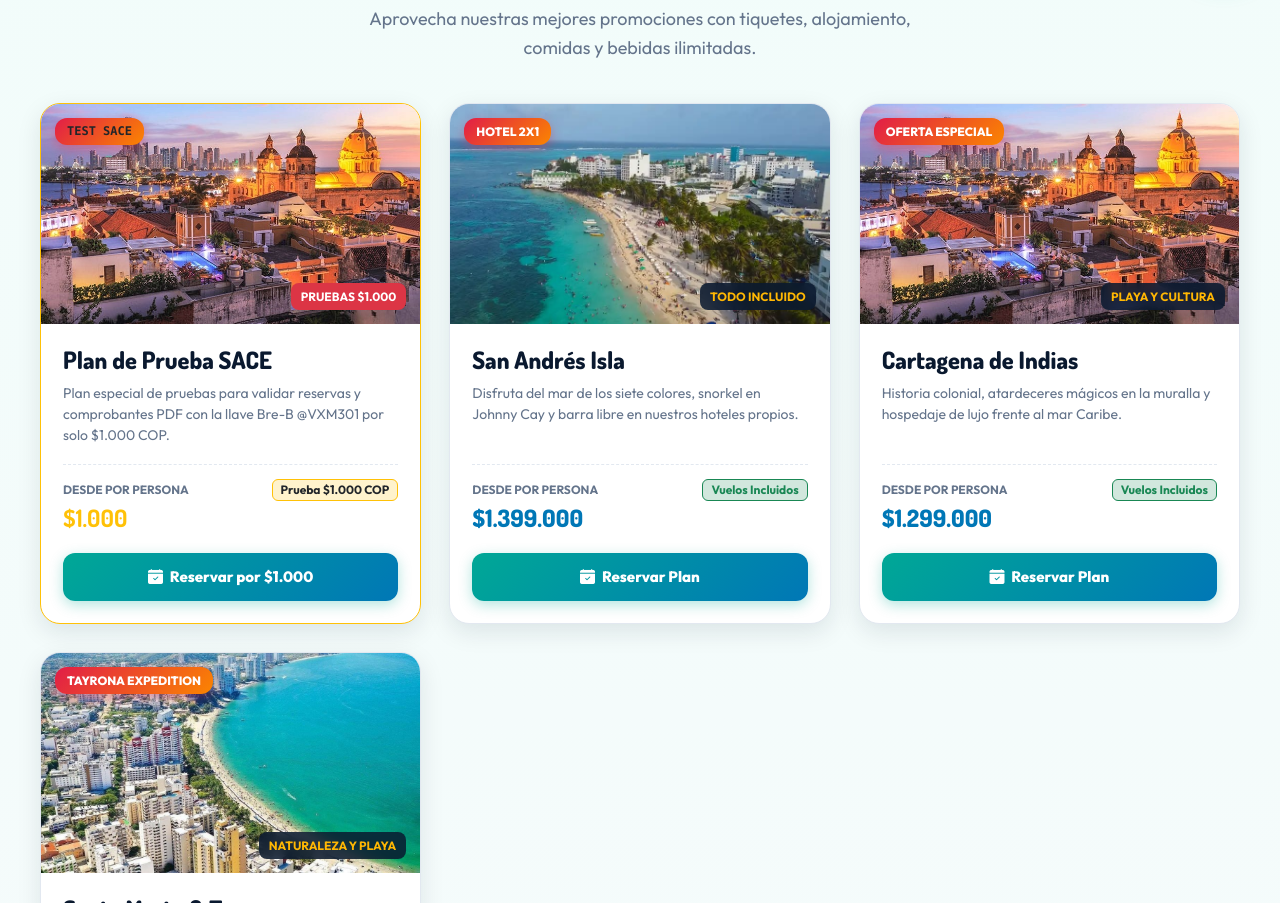
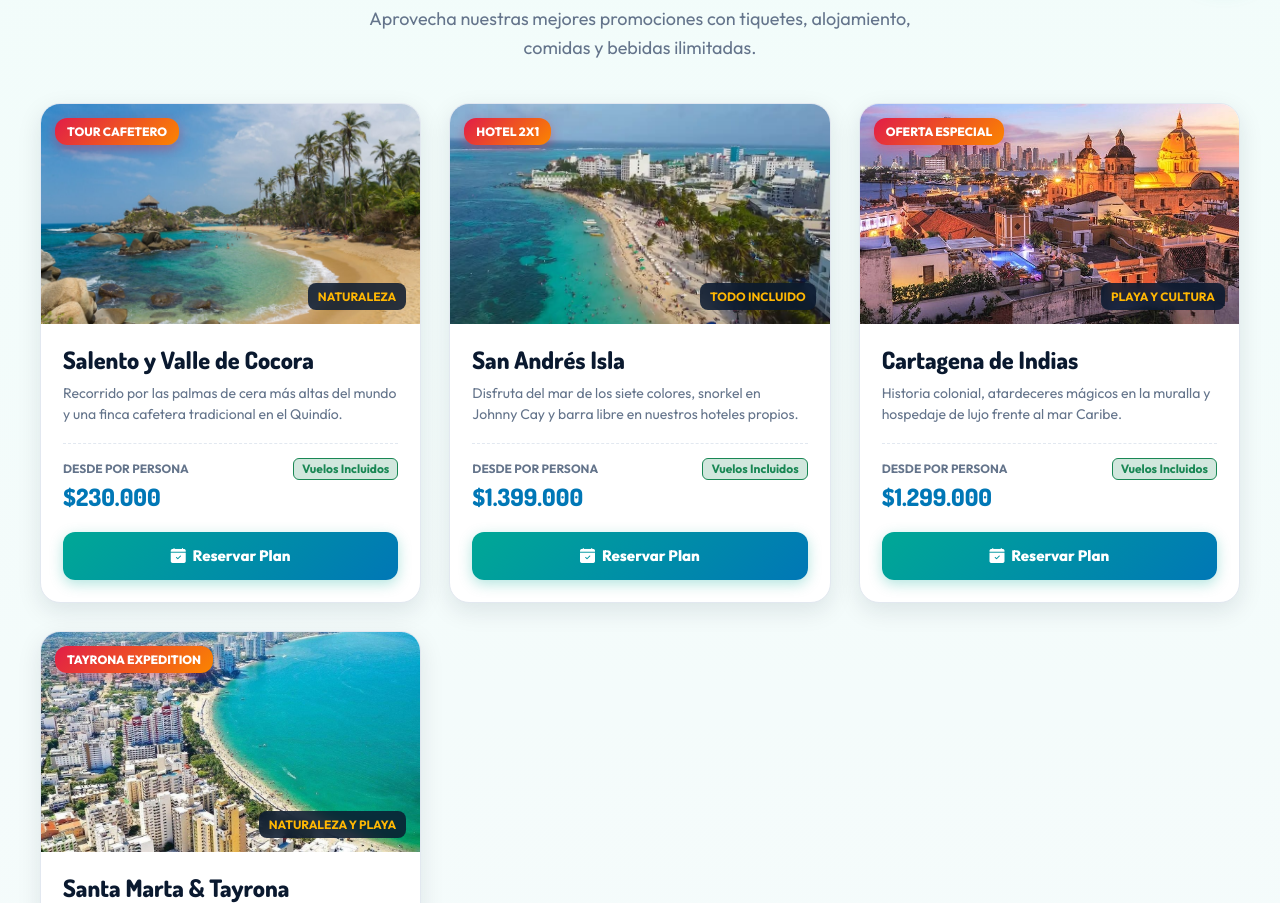
Before and after one commit to Siks2301/Projecto_SACE, a plain HTML site: page frontend-aleleo-tours/index.html in a window 1280 px wide. Shown: the part 807-1710 px from the top of the page. Drawn offline with nearby package versions, Linux system fonts and the light colour scheme; no server answers.

Commit message:
Reemplazar plan de prueba por plan real Tour Cafetero Salento (id 7, \.000) en catalogo frontend

```diff
--- a/frontend-aleleo-tours/index.html
+++ b/frontend-aleleo-tours/index.html
@@ -146,25 +146,25 @@
 
       <div class="destinos-grid">
 
-        <!-- Destino 0: Plan de Prueba -->
-        <article class="destino-card border border-warning">
+        <!-- Destino 0: Salento y Valle de Cocora -->
+        <article class="destino-card">
           <div class="destino-img-wrapper">
-            <span class="badge-card-promo bg-warning text-dark font-monospace">TEST SACE</span>
-            <img src="img/Cartagena.jpg" alt="Plan de Prueba SACE" loading="lazy">
-            <span class="badge-card-tag bg-danger text-white">PRUEBAS $1.000</span>
+            <span class="badge-card-promo">TOUR CAFETERO</span>
+            <img src="img/Tayrona.jpg" alt="Valle de Cocora en Salento, Quindío" loading="lazy">
+            <span class="badge-card-tag">NATURALEZA</span>
           </div>
           <div class="destino-card-body">
-            <h3>Plan de Prueba SACE</h3>
-            <p>Plan especial de pruebas para validar reservas y comprobantes PDF con la llave Bre-B @VXM301 por solo $1.000 COP.</p>
+            <h3>Salento y Valle de Cocora</h3>
+            <p>Recorrido por las palmas de cera más altas del mundo y una finca cafetera tradicional en el Quindío.</p>
             <div class="destino-price-box">
               <div>
                 <div class="price-label">Desde por persona</div>
-                <div class="price-value text-warning fw-bold">$1.000</div>
+                <div class="price-value">$230.000</div>
               </div>
-              <span class="badge bg-warning-subtle text-dark border border-warning fw-bold px-2 py-1">Prueba $1.000 COP</span>
+              <span class="badge bg-success-subtle text-success border border-success fw-bold px-2 py-1">Vuelos Incluidos</span>
             </div>
             <button class="btn-reservar-card" onclick="window.location.href='destinos.html'">
-              <i class="bi bi-calendar-check-fill me-1"></i> Reservar por $1.000
+              <i class="bi bi-calendar-check-fill me-1"></i> Reservar Plan
             </button>
           </div>
         </article>
--- a/frontend-aleleo-tours/js/components/chatbot.js
+++ b/frontend-aleleo-tours/js/components/chatbot.js
@@ -429,9 +429,9 @@
     var DESTINOS_RESPALDO = [
 
         {
-            nombre: 'Plan de Prueba SACE',
-            precio: 1000,
-            duracion: '1 día / 1 noche'
+            nombre: 'Salento',
+            precio: 230000,
+            duracion: '2 días / 1 noche'
         },
 
         {
```
Also changed, not shown: frontend-aleleo-tours/js/cliente/destinos.js (+12 -11 lines).
